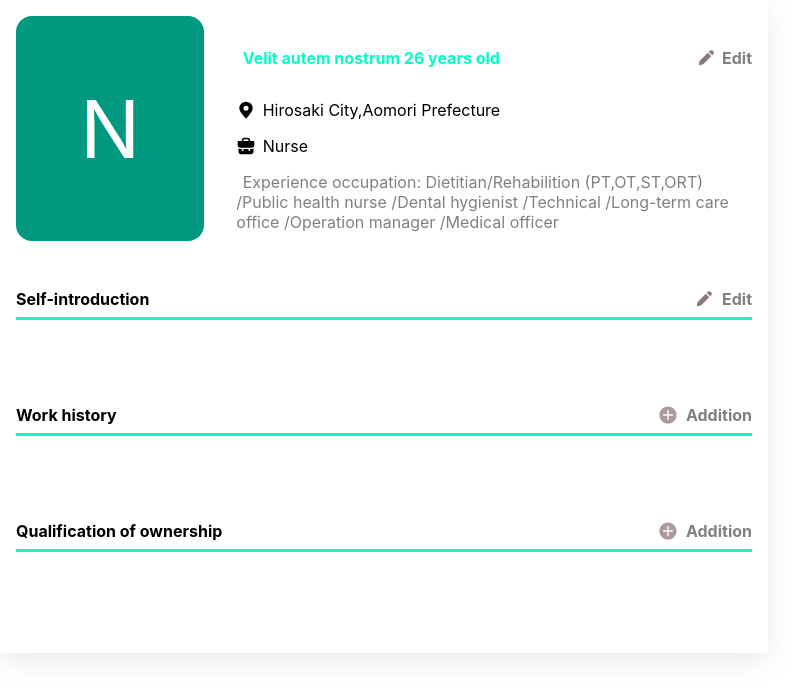
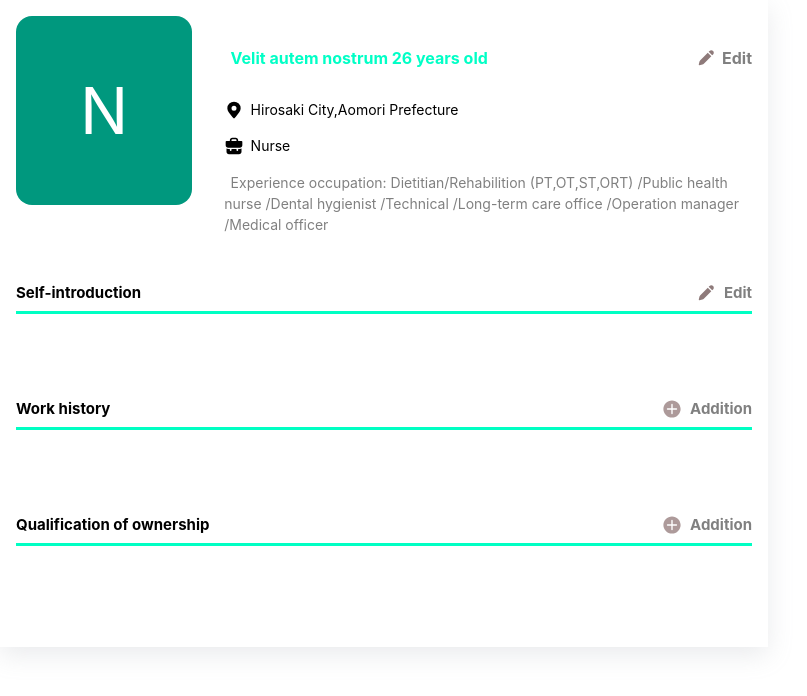
Before and after one commit to awais627/my-page-wecare, a Next.js app in the folder my-app/: page /mypage in a window 1280 px wide. Shown: the top 696 px of the page, without its empty margins (0-807 px from the left). Built offline with nearby package versions, Linux system fonts and the light colour scheme.

Commit message:
Font size chnage

```diff
--- a/my-app/styles/mypage/details.module.scss
+++ b/my-app/styles/mypage/details.module.scss
@@ -7,17 +7,17 @@
     display: flex;
     .img{
       background-color:#00987e;
-      padding: 4rem;
+      padding: 3.5rem 4rem;
       width: fit-content;
       height: fit-content;
       border-radius: 1rem;
-      font-size: 5rem;
+      font-size: 4rem;
       color: white;
     }
     .details{
       margin-left:2rem;
       span{
-        font-size: 16px;
+        font-size: 14px;
         line-height: 5mm;
         margin-left: 0.4rem;
       }
--- a/my-app/styles/mypage/userinput.module.scss
+++ b/my-app/styles/mypage/userinput.module.scss
@@ -5,6 +5,7 @@
     display: flex;
     justify-content: space-between;
     font-weight: bold;
+    font-size: 15px;
     div{
       margin-bottom: 0.5rem;
     }
```
